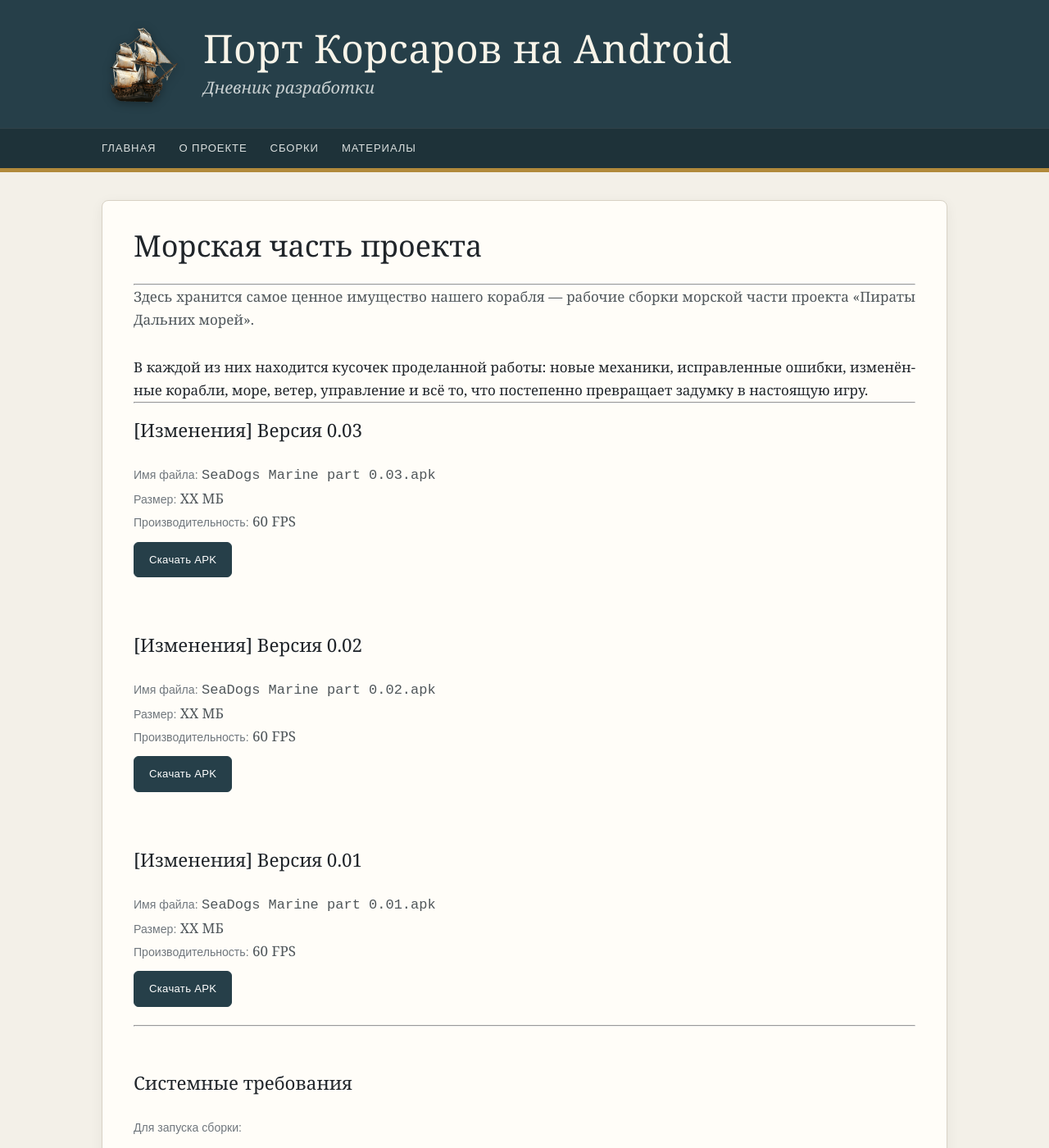
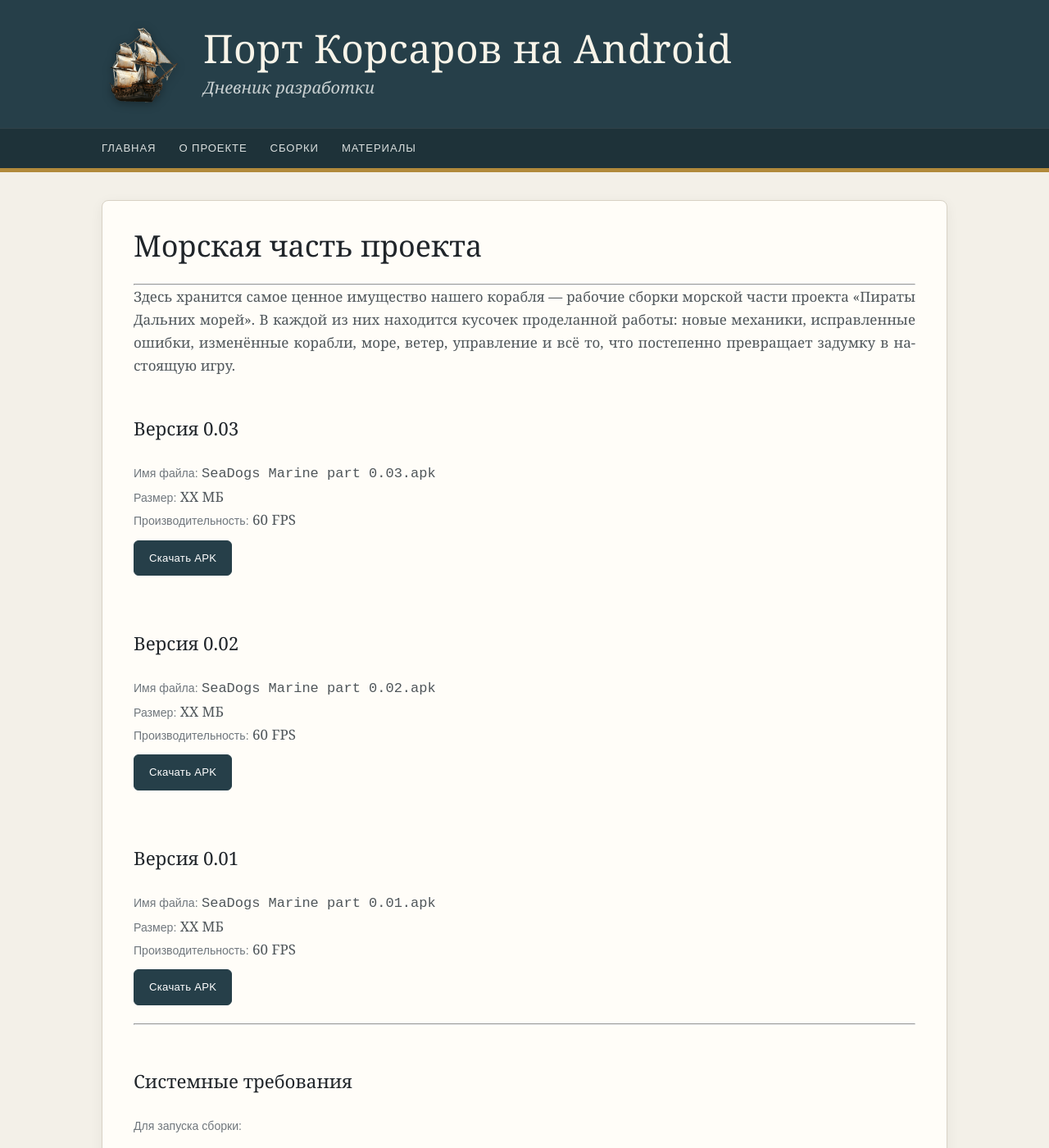
Before and after one commit to tislic/SeaDogsPort, a Jekyll site: the page built from сборки.md, in a window 1280 px wide and 1400 px high. Shown: the whole window at 82% size. Built offline with Jekyll 4.4.1, drawn with Linux system fonts in a browser that asks for light colours.

Commit message:
Update сборки.md

```diff
--- a/сборки.md
+++ b/сборки.md
@@ -9,26 +9,24 @@ permalink: /сборки/
 ---
 
 Здесь хранится самое ценное имущество нашего корабля — рабочие сборки морской части проекта «Пираты Дальних морей».
-
 В каждой из них находится кусочек проделанной работы: новые механики, исправленные ошибки, изменённые корабли, море, ветер, управление и всё то, что постепенно превращает задумку в настоящую игру.
 
----
 
-### [Изменения] Версия 0.03
+### Версия 0.03
 
 **Имя файла:** `SeaDogs Marine part 0.03.apk`
 **Размер:** XX МБ
 **Производительность:** 60 FPS
 [Скачать APK](https://disk.yandex.ru/d/dtgn-OhofrstyQ)
 
-### [Изменения] Версия 0.02
+### Версия 0.02
 
 **Имя файла:** `SeaDogs Marine part 0.02.apk`
 **Размер:** XX МБ
 **Производительность:** 60 FPS
 [Скачать APK](https://disk.yandex.ru/d/24koRdh2lB7xhA)
 
-### [Изменения] Версия 0.01
+### Версия 0.01
 
 **Имя файла:** `SeaDogs Marine part 0.01.apk`
 **Размер:** XX МБ
```
